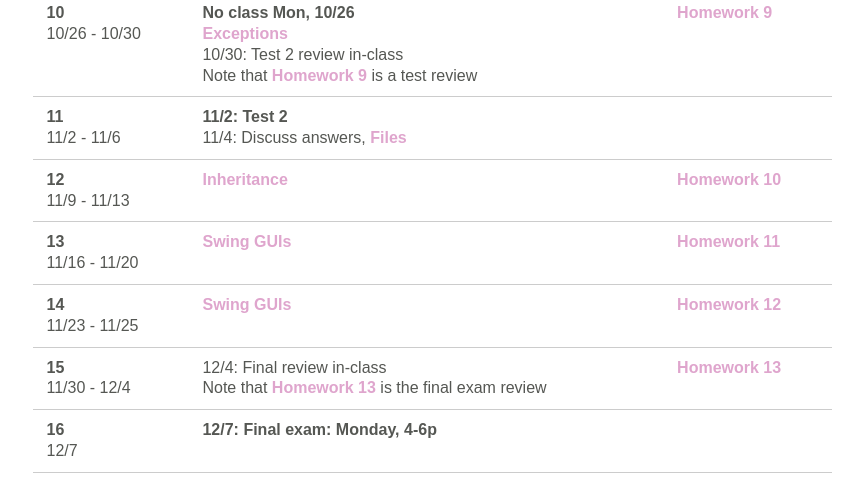
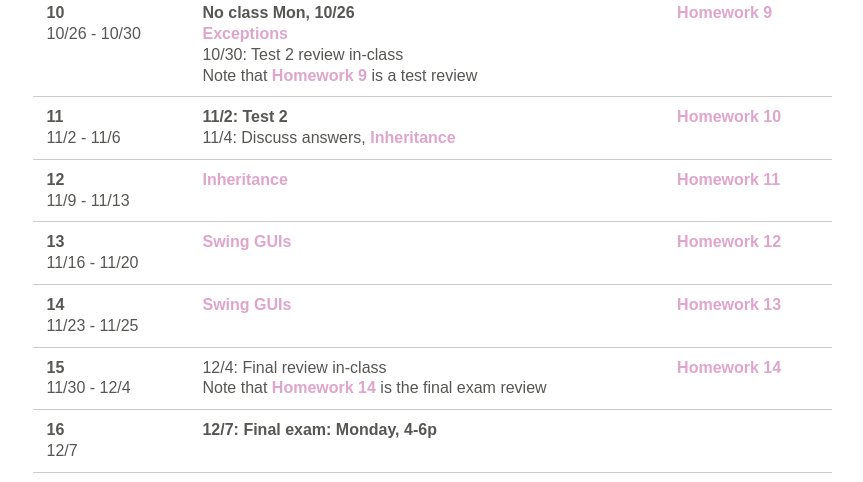
Before and after one commit to joshuaeckroth/csci141-website, a Jekyll site: the page built from lecture/calendar.markdown, in a window 1280 px wide. Shown: the part 885-1367 px from the top of the page, without its empty margins (208-1071 px from the left). Built offline with Jekyll 4.4.1, drawn with Linux system fonts in a browser that asks for light colours; Markdown is read by kramdown in place of the engine named in the settings.

Commit message:
Fixed calendar homework links

```diff
--- a/lecture/calendar.markdown
+++ b/lecture/calendar.markdown
@@ -129,9 +129,10 @@ title: Calendar
       <td>
         <strong>11/2: Test 2</strong>
         <br/>
-        11/4: Discuss answers, <a href="/lecture/files.html">Files</a>
+        11/4: Discuss answers, <a href="/lecture/inheritance.html">Inheritance</a>
       </td>
       <td>
+        <a href="/homework/homework-10.html">Homework&nbsp;10</a>
       </td>
     </tr>
     <tr>
@@ -166,10 +167,10 @@ title: Calendar
       <td>
         12/4: Final review in-class
         <br/>
-        Note that <a href="/homework/homework-13.html">Homework&nbsp;13</a> is the final exam review
+        Note that <a href="/homework/homework-14.html">Homework&nbsp;14</a> is the final exam review
       </td>
       <td>
-        <a href="/homework/homework-13.html">Homework&nbsp;13</a>
+        <a href="/homework/homework-14.html">Homework&nbsp;14</a>
       </td>
     </tr>
     <tr>
```
Also changed, not shown: other parts of lecture/calendar.markdown (+3 -3 lines).
